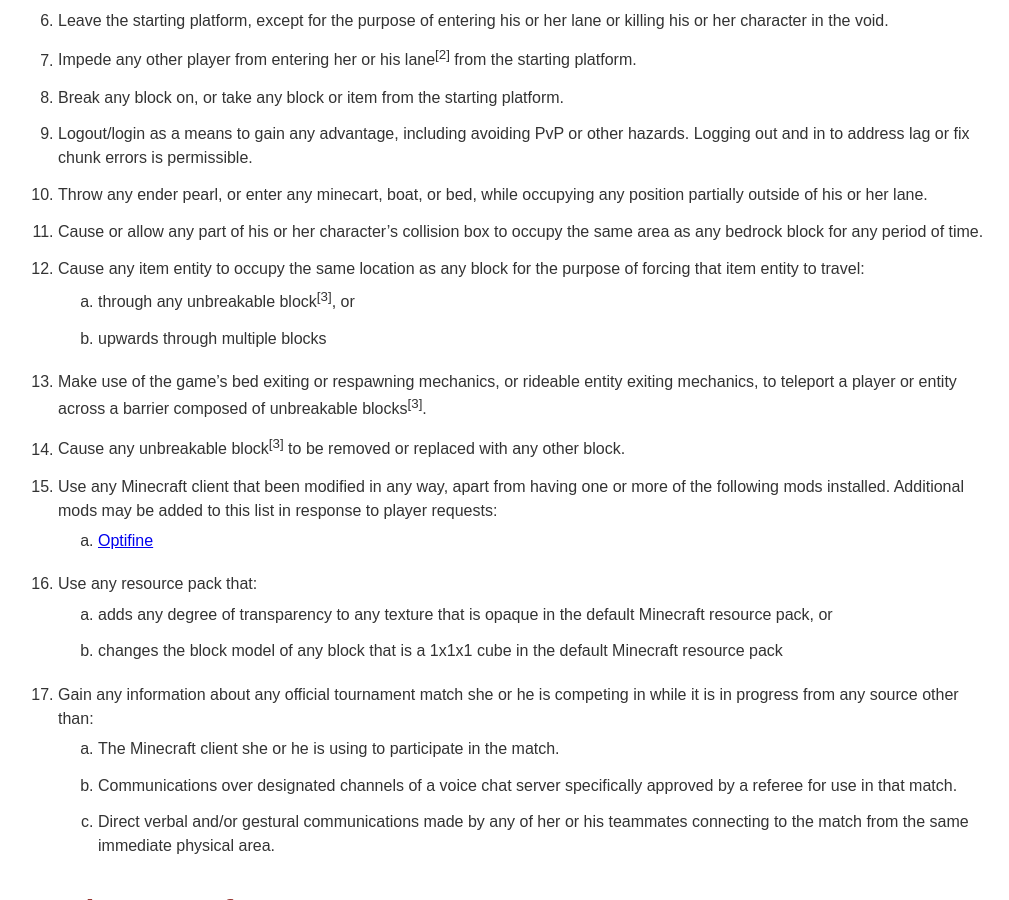
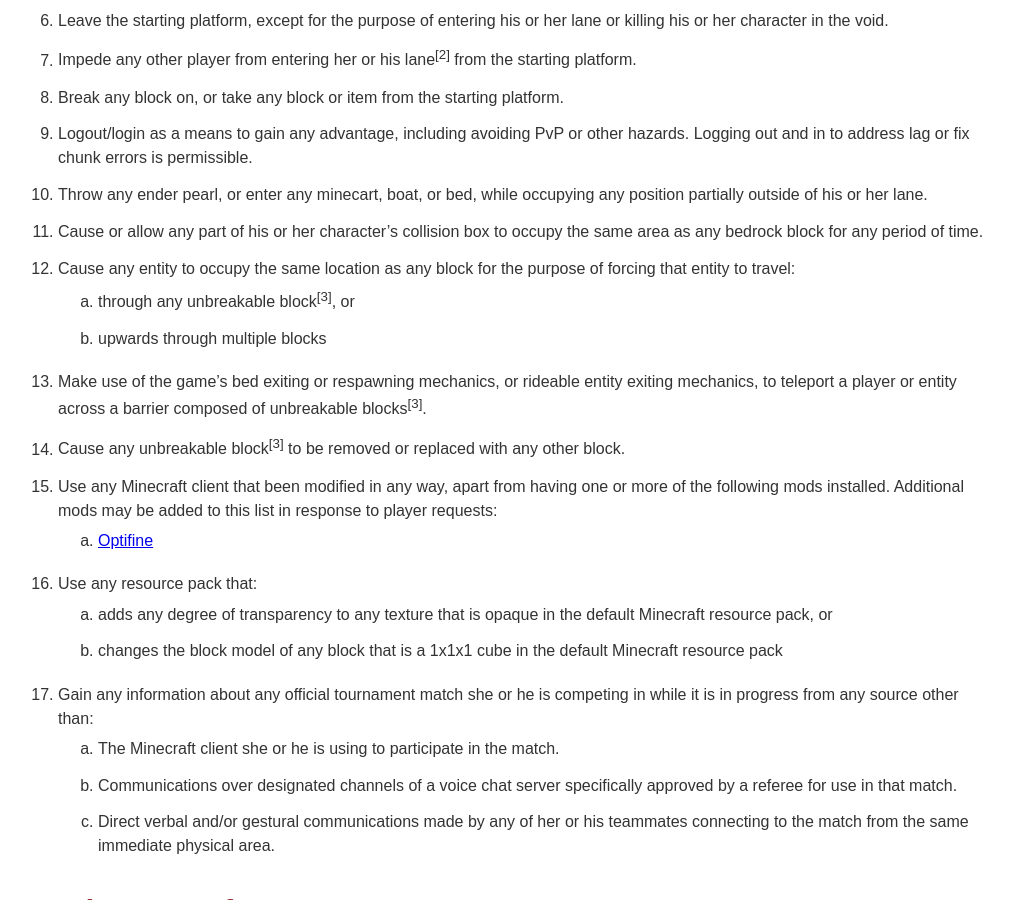
Before and after one commit to rmct/ruleset, a Jekyll site: the page built from index.md, in a window 1280 px wide and 900 px high, scrolled down 1665 px. Shown: the whole window, without its empty margins (132-1141 px from the left). Built offline with Jekyll 4.4.1, drawn with Linux system fonts in a browser that asks for light colours; some of the changed text lies outside the part shown.

Commit message:
Fix rule IV.12, was accidentally reverted

```diff
--- a/index.md
+++ b/index.md
@@ -36,7 +36,7 @@ No player shall, during any official match he or she participates in, beginning
 9. Logout/login as a means to gain any advantage, including avoiding PvP or other hazards. Logging out and in to address lag or fix chunk errors is permissible.
 10. Throw any ender pearl, or enter any minecart, boat, or bed, while occupying any position partially outside of his or her lane.
 11. Cause or allow any part of his or her character’s collision box to occupy the same area as any bedrock block for any period of time.
-12. Cause any item entity to occupy the same location as any block for the purpose of forcing that item entity to travel:
+12. Cause any entity to occupy the same location as any block for the purpose of forcing that entity to travel:
     1. through any unbreakable block<sup>[3]</sup>, or
     2. upwards through multiple blocks
 13. Make use of the game's bed exiting or respawning mechanics, or rideable entity exiting mechanics, to teleport a player or entity across a barrier composed of unbreakable blocks<sup>[3]</sup>.
```
Also changed, not shown: other parts of index.md (+1 -1 lines).
